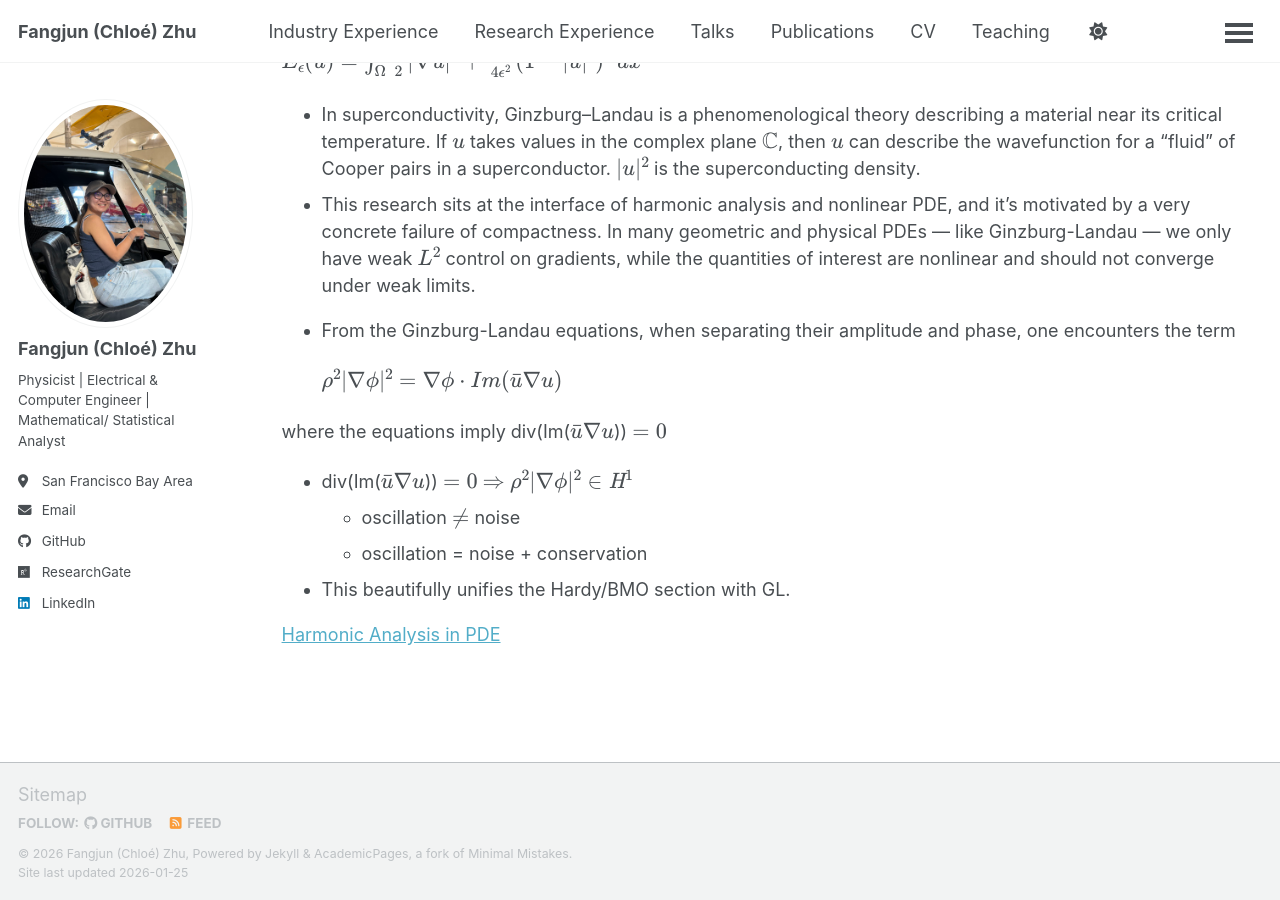
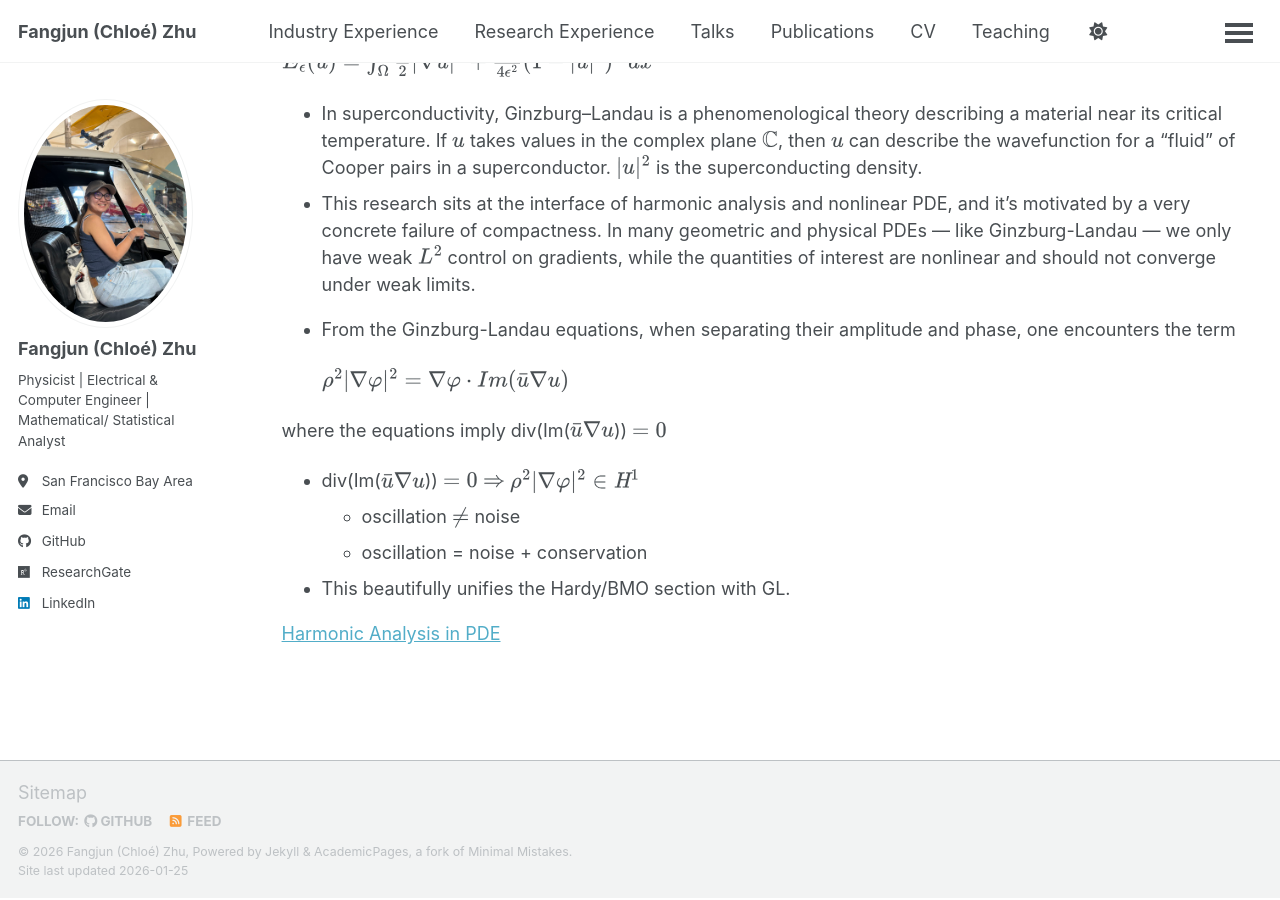
Before and after one commit to ChloeZhu1/ChloeZhu1.github.io, a Jekyll site: the page built from _pages/math.md, in a window 1280 px wide and 900 px high, scrolled down 1057 px. Built offline with Jekyll 4.4.1, drawn with Linux system fonts in a browser that asks for light colours; a script bundle is joined from its source files by our own code; library files that are not in the unit come from our copies.

Commit message:
Update math.md

```diff
--- a/_pages/math.md
+++ b/_pages/math.md
@@ -34,10 +34,10 @@ $E_{\epsilon}(u) = \int_\Omega \frac{1}{2}\|\nabla u\|^2+\frac{1}{4{\epsilon}^2}
 * This research sits at the interface of harmonic analysis and nonlinear PDE, and it’s motivated by a very concrete failure of compactness. In many geometric and physical PDEs — like Ginzburg-Landau — we only have weak $L^2$ control on gradients, while the quantities of interest are nonlinear and should not converge under weak limits.
 * From the Ginzburg-Landau equations, when separating their amplitude and phase, one encounters the term
 
-  $\rho^2\|\nabla \phi\|^2 = \nabla \phi \cdot Im(\bar{u}\nabla u)$
+  $\rho^2\|\nabla \varphi\|^2 = \nabla \varphi \cdot Im(\bar{u}\nabla u)$
 
 where the equations imply div(Im($\bar{u}\nabla u$)) $= 0$
-* div(Im($\bar{u}\nabla u$)) $= 0$ $\Rightarrow$ $\rho^2\|\nabla \phi\|^2 \in \mathit{H}^1$
+* div(Im($\bar{u}\nabla u$)) $= 0$ $\Rightarrow$ $\rho^2\|\nabla \varphi\|^2 \in \mathit{H}^1$
   * oscillation $\neq$ noise
   * oscillation = noise + conservation
 * This beautifully unifies the Hardy/BMO section with GL.
```
